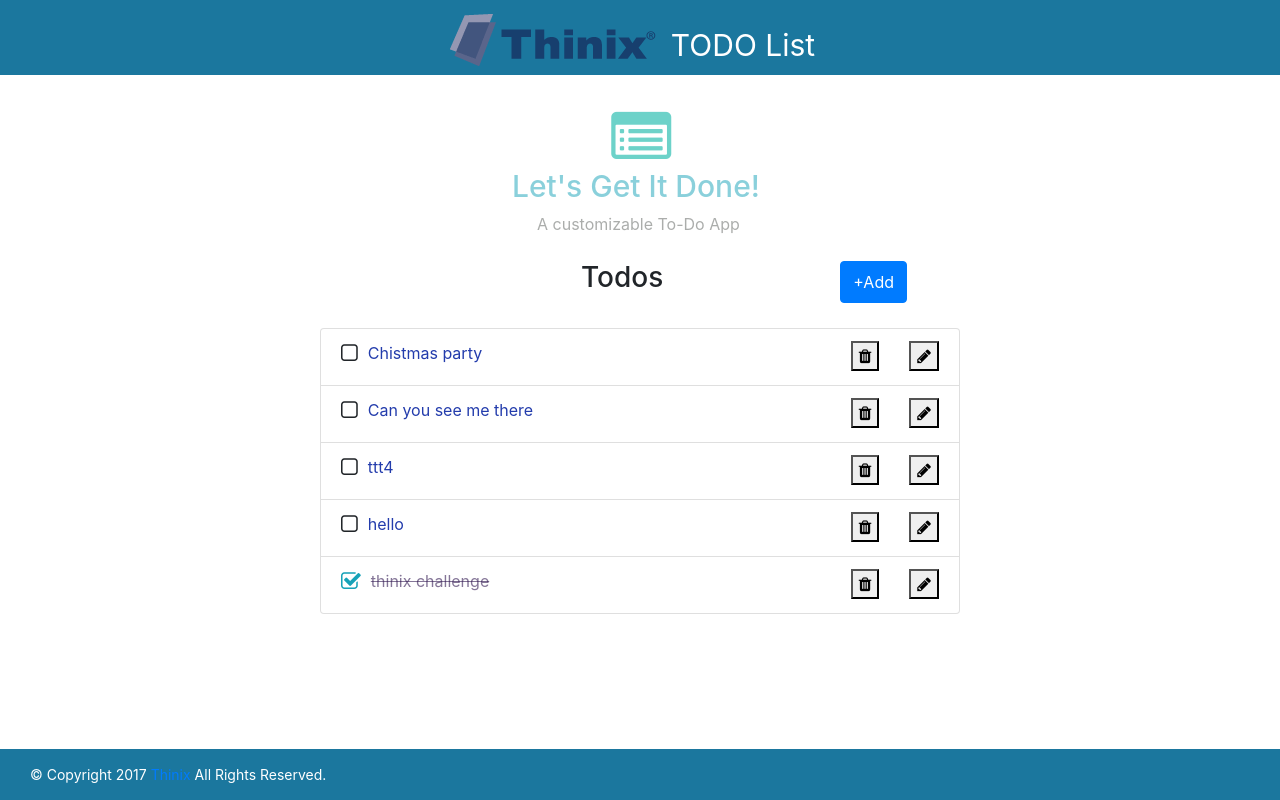
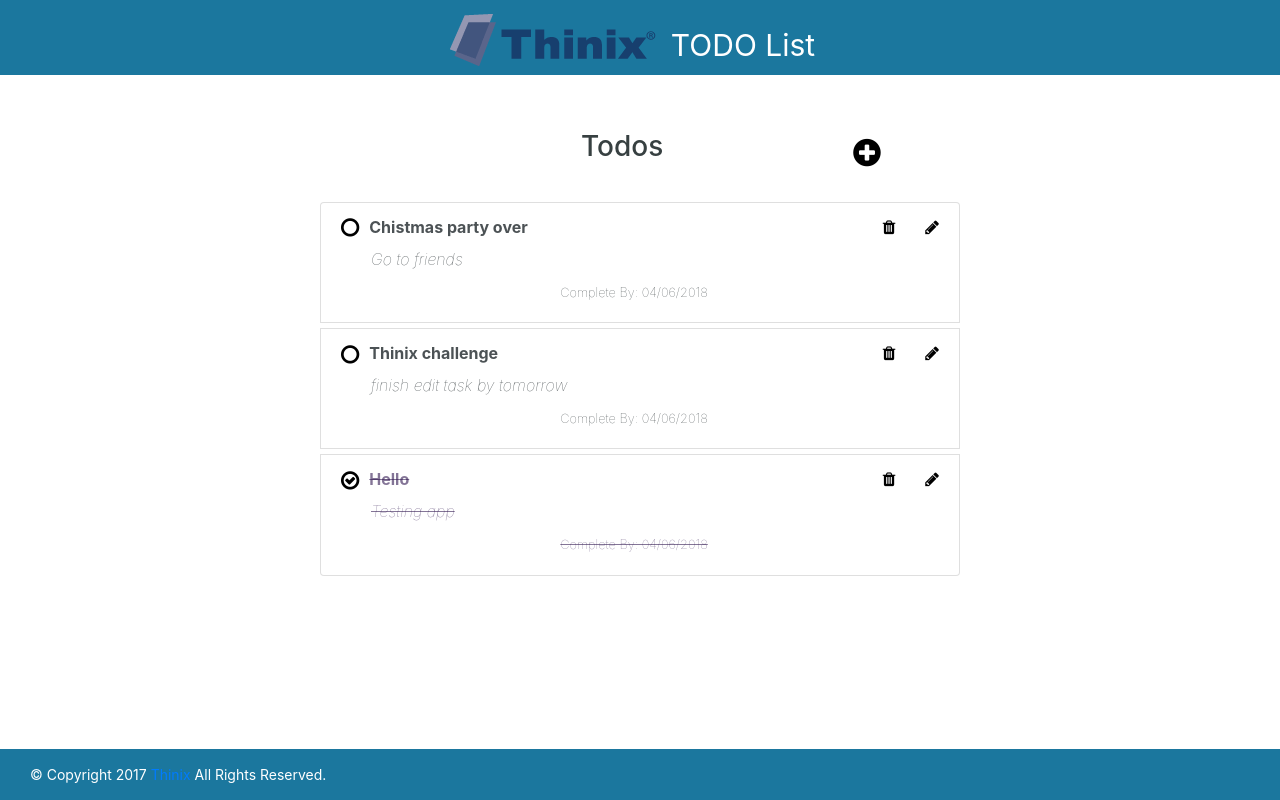
Before and after one commit to gbkjunior/TodosApp, an Angular app: page / in a window 1280 px wide. Built offline with nearby package versions, Linux system fonts and the light colour scheme; data requests are answered from the project's data file.

Commit message:
styling changes and alerts

```diff
--- a/backend/db.json
+++ b/backend/db.json
@@ -1,39 +1,25 @@
 {
   "tasks": [
     {
-      "title": "Chistmas party",
+      "title": "Chistmas party over",
       "description": "Go to friends",
-      "due": "12/25/2017",
+      "due": "2018-04-06",
       "done": false,
       "id": 3
     },
     {
-      "title": "Can you see me there",
-      "description": "hello",
-      "due": "",
+      "title": "Thinix challenge",
+      "description": "finish edit task by tomorrow",
+      "due": "2018-04-06",
       "done": false,
-      "id": 8
+      "id": 12
     },
     {
-      "title": "ttt4",
-      "description": "",
-      "due": "",
-      "done": false,
-      "id": 10
-    },
-    {
-      "title": "hello",
-      "description": "finish",
-      "due": "02/22/2019",
-      "done": false,
-      "id": 11
-    },
-    {
-      "title": "thinix challenge",
-      "description": "finish edit task by tomorrow",
-      "due": "04/04/2018",
+      "title": "Hello",
+      "description": "Testing app",
+      "due": "2018-04-06",
       "done": true,
-      "id": 12
+      "id": 14
     }
   ]
 }
--- a/src/app/app.module.ts
+++ b/src/app/app.module.ts
@@ -11,7 +11,7 @@ import { TaskHeaderComponent } from './header/task-header/task-header.component'
 import { TaskDataService } from "./service/task-data.service";
 import { ITaskService } from "./service/Itask.service";
 import { AddTaskComponent } from './home/add-task/add-task.component';
-
+import {DatePipe} from '@angular/common';
 
 //import { ITaskServices } from "./service/Itask.service";
 const API_URL = environment.apiUrl;
--- a/src/app/home/home.component.html
+++ b/src/app/home/home.component.html
@@ -1,5 +1,5 @@
 <thx-header></thx-header>
-<app-task-header></app-task-header>
+
 <app-todo-task></app-todo-task>
 <div class="container">
 
--- a/src/app/home/todo-task/todo-task.component.css
+++ b/src/app/home/todo-task/todo-task.component.css
@@ -9,6 +9,9 @@
     width: 50%;
 }
 
+.input-group h3 {
+    color: #374041;
+}
 li.hover-cursor {
     cursor: pointer;
     margin: 2px;
@@ -33,17 +36,17 @@ li.list-group-item.completed label {
 }
 
 .add-task .btn{
-    margin-left: 10%;
+    margin-left: 30%;
 }
 li.list-group-item {
     overflow: auto;
     width: 50%;
     margin-left: 25%;
-
+    margin-bottom: 5px;
 }
 
 label {
-    color:#233cac;
+    color:#3e4548ed;
     margin-left: 10px;
 }
 .text-center {
@@ -63,12 +66,12 @@ label {
 }
 
  ::placeholder {
-    color:#17a2b8;
+    color:#3e4548ed ;
 
 }
 
 ::text {
-    color: #17a2b8;
+    color: #3e4548ed;
 }
 
 .form-control {
@@ -80,6 +83,7 @@ label {
 }
 
 .main li.list-group-item .hover-cursor {
+    cursor: pointer;
     margin-left: 5%;
 }
 
@@ -92,3 +96,41 @@ label {
 h3 {
     margin-left: 40%;
 }
+
+li.list-group-item .displayTitle {
+    font-weight: bold;
+}
+
+li.list-group-item .description {
+    font-weight: lighter;
+    padding-left: inherit;
+    font-style: italic;
+}
+
+li.list-group-item .due {
+    font-weight: lighter;
+    padding-left: 35%;
+    font-size: .8em;
+
+}
+
+li.list-group-item label {
+    display: inline-block;
+}
+
+.fa:hover,
+.fa:active,
+.fa:focus {
+    text-shadow: #17a2b8;
+}
+
+.fa {
+
+    color: black;
+
+    -webkit-transition: all 0.35s ease-in-out;
+    -moz-transition: all 0.35s ease-in-out;
+    transition: all 0.35s ease-in-out;
+
+    cursor:pointer;
+}
--- a/src/app/home/todo-task/todo-task.component.html
+++ b/src/app/home/todo-task/todo-task.component.html
@@ -2,35 +2,54 @@
 
 <div class="input-group">
     <h3> Todos </h3>
-    <button class="btn btn-primary pull-right" (click)="clickAdd()">
-            +Add
-    </button>
+    <span class="btn pull-right" (click)="clickAdd()">
+        <i class="fa fa-2x fa-plus-circle "></i>
+    </span>
 </div>
-    <div class="add-task" *ngIf="clicked">
-        <input class="form-control" placeholder="What needs to be done?" autofocus="" [(ngModel)]="newTodoTask.title" ng-required>
+    <div class="add-task" *ngIf="clicked ">
+        <input class="form-control" placeholder="What needs to be done?" autofocus="" [(ngModel)]="newTodoTask.title" ng-required="true">
+        <div *ngIf="isNumeric(newTodoTask.title)" class="alert alert-danger">
+            Title must start with an alphabet
+        </div>
         <input class="form-control" placeholder="please explain" autofocus="" [(ngModel)]="newTodoTask.description" >
-        <input class="form-control" placeholder="complete by" autofocus="" [(ngModel)]="newTodoTask.due" >
-        <button class="btn" (click)="addTodoTask()"> Create Task </button>
-        <button class="btn" (click)="clickCancel()"> Cancel </button>
+        <input  type="date" class="form-control" placeholder="complete by" autofocus="" [(ngModel)]="newTodoTask.due"    ng-required="true">
+        <span class="btn" (click)="addTodoTask()">
+            <i class="fa fa-check"></i>
+        </span>
+
+        <span class="btn" (click)="clickCancel()">
+                <i class="fa fa-times"></i>
+        </span>
     </div>
     <div class="edit-task" *ngIf="clickedEdit">
             <input class="form-control" placeholder="What needs to be done?" autofocus="" [(ngModel)]="newTodoTask.title" ng-required>
             <input class="form-control" placeholder="please explain" autofocus="" [(ngModel)]="newTodoTask.description" >
-            <input class="form-control" placeholder="complete by" autofocus="" [(ngModel)]="newTodoTask.due" >
-            <button class="btn" (click)="updateTaskById(newTodoTask)"> Update Task </button>
+            <input  type="date" class="form-control" placeholder="complete by" autofocus="" [(ngModel)]="newTodoTask.due " >
+            <span class="btn" (click)="updateTaskById(newTodoTask)">
+                <i class="fa fa-thumbs-up"></i>
+            </span>
+            <span class="btn" (click)="clickCancelUpdate()">
+                    <i class="fa fa-thumbs-down"></i>
+            </span>
     </div>
 <section class="main" *ngIf="todoList?.length > 0">
   <li class="list-group-item" *ngFor="let task of todoList" [class.completed]="task.done" >
     <span class="checkDone"   (click)="checkTodoTaskDone(task)" [class.text-info]="task.done">
-        <i class="fa fa-lg" [ngClass]="task.done?'fa fa-check-square-o': 'fa fa-square-o'"></i>
+        <i class="fa fa-lg" [ngClass]="task.done?'fa fa-check-circle-o': 'fa fa-circle-o'"></i>
        </span>
-    <label>{{task.title }}</label>
-    <button class="hover-cursor pull-right" (click)="updateTodoTask(task)">
-            <i  class="fa fa-pencil"></i>
-    </button>
-    <button class="hover-cursor pull-right" (click)="deleteTodoTask(task)">
+
+    <label class="displayTitle"> {{task.title }}</label>
+    <span class="hover-cursor pull-right" (click)="updateTodoTask(task)">
+        <i  class="fa fa-pencil"></i>
+    </span>
+    <span class="hover-cursor pull-right" (click)="deleteTodoTask(task)">
         <i  class="fa fa-trash"></i>
-    </button>
+    </span>
+    <br>
+    <label class="description" *ngIf="task.description.length > 0 "> {{task.description}}</label> <br>
+    <label class="due" *ngIf="task.due.length > 0"> Complete By: {{task.due | date: 'MM/dd/yyyy'}}</label>
+
+
   </li>
   </section>
 
--- a/src/app/home/todo-task/todo-task.component.ts
+++ b/src/app/home/todo-task/todo-task.component.ts
@@ -46,18 +46,21 @@ export class TodoTaskComponent implements OnInit  {
   addTodoTask()
   {
     console.log(this.newTodoTask);
-    if(this.newTodoTask.title!="" && this.newTodoTask.title.trim()!="") {
+    if(this.newTodoTask.title!="" && this.newTodoTask.title.trim()!="" && !parseInt(this.newTodoTask.title)) {
       this.todoTaskService.addTodoTaskItem(this.newTodoTask).subscribe(
         (newTodo) => {
           this.todoList = this.todoList.concat(newTodo)
         }
       );
+
       this.clicked = false;
+      alert("Task created successfully");
     }
     else {
       alert("Please enter task title");
     }
     console.log('running addtodotask');
+
     this.newTodoTask = new Tasks();
 
   }
@@ -67,12 +70,24 @@ export class TodoTaskComponent implements OnInit  {
     this.todoTaskService.checkTodoTaskComplete(todoTask).subscribe(
       (updatedTodo) => {
         todoTask = updatedTodo;
+
+
       }
+
     );
+    if(todoTask.done == "false") {
+      alert("Task not complete")
+    }
+    else
+    if(todoTask.done == "true"){
+      alert("task complete");
+    }
   }
+
 
   updateTodoTask(todoTask) {
     this.clickedEdit = true;
+    this.clicked = false;
     console.log('inside update todo' +   todoTask.id);
     this.todoTaskService.getTodoTaskById(todoTask.id).subscribe(
       (getTodo) => {
@@ -84,11 +99,20 @@ export class TodoTaskComponent implements OnInit  {
   clickAdd()
   {
     this.clicked = true;
+    this.newTodoTask = new Tasks();
+    this.clickedEdit = false;
   }
 
   clickCancel()
   {
     this.clicked = false;
+  }
+
+  clickCancelUpdate()
+  {
+    this.clickedEdit = false;
+    this.newTodoTask = new Tasks();
+    alert('Cancel Update');
   }
 
   deleteTodoTask(todoTask)
@@ -97,8 +121,10 @@ export class TodoTaskComponent implements OnInit  {
     this.todoTaskService.deleteTodoTaskById(todoTask.id).subscribe(
       _ => {
         this.todoList = this.todoList.filter((t) => t.id!==todoTask.id);
+
       }
     );
+    alert("Deleted Task Successful");
   }
 
   get getAllTodos()
@@ -109,6 +135,7 @@ export class TodoTaskComponent implements OnInit  {
 
   updateTaskById(todoTask)
   {
+    /*
     this.todoTaskService.getTodoTaskById(todoTask.id).subscribe(
       (getTodo) => {
        var index = this.todoList.findIndex(
@@ -119,7 +146,9 @@ export class TodoTaskComponent implements OnInit  {
        this.todoList[index].due = getTodo.due;
        console.log(this.todoList[index]);
       }
+
     );
+    */
     console.log('update to do task' + todoTask.id);
     this.todoTaskService.updateTodoTaskById(todoTask.id, todoTask).subscribe(
       (updateTodo) => {
@@ -133,7 +162,11 @@ export class TodoTaskComponent implements OnInit  {
 
       }
     );
-    this.getAllTodos;
+
     this.clickedEdit = false;
+    alert('Task update Successful');
+  }
+  isNumeric(text : string) {
+    return parseInt(text);
   }
 }
```
